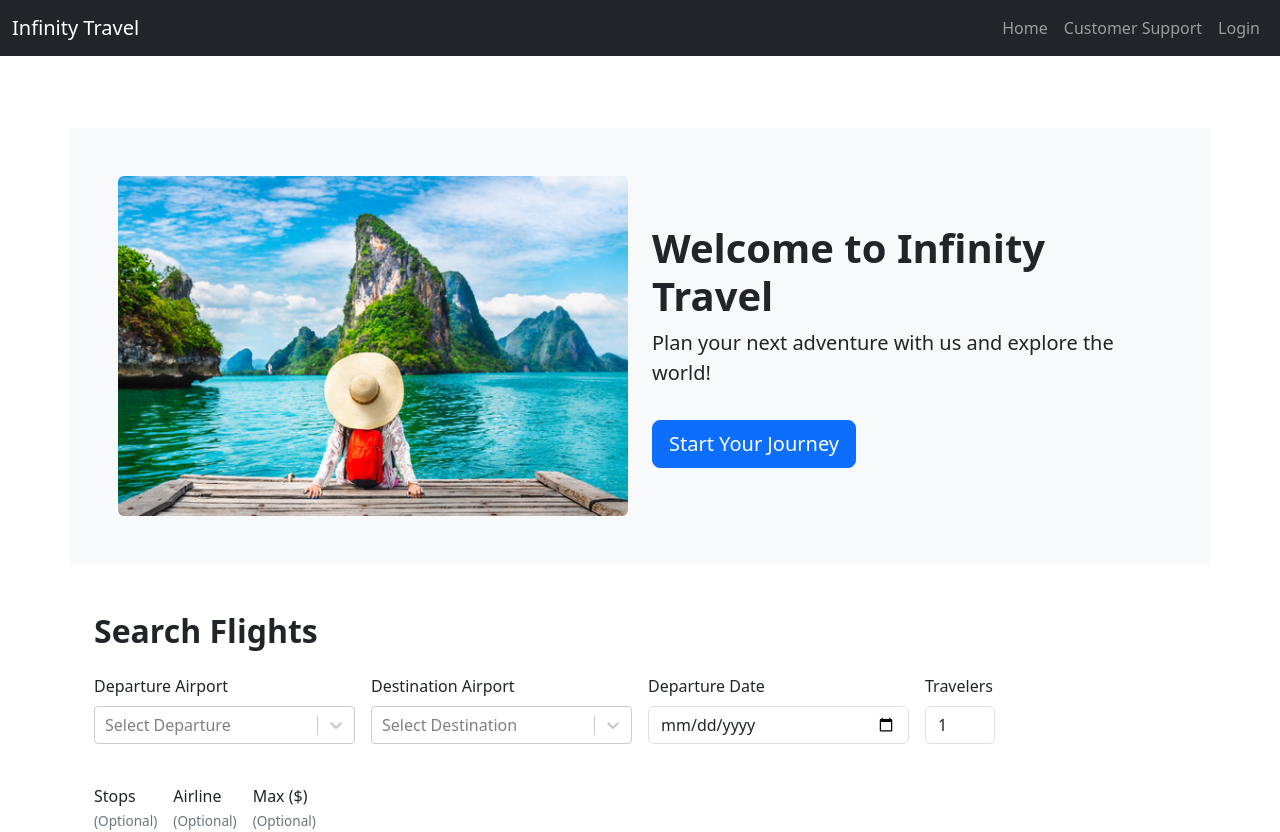
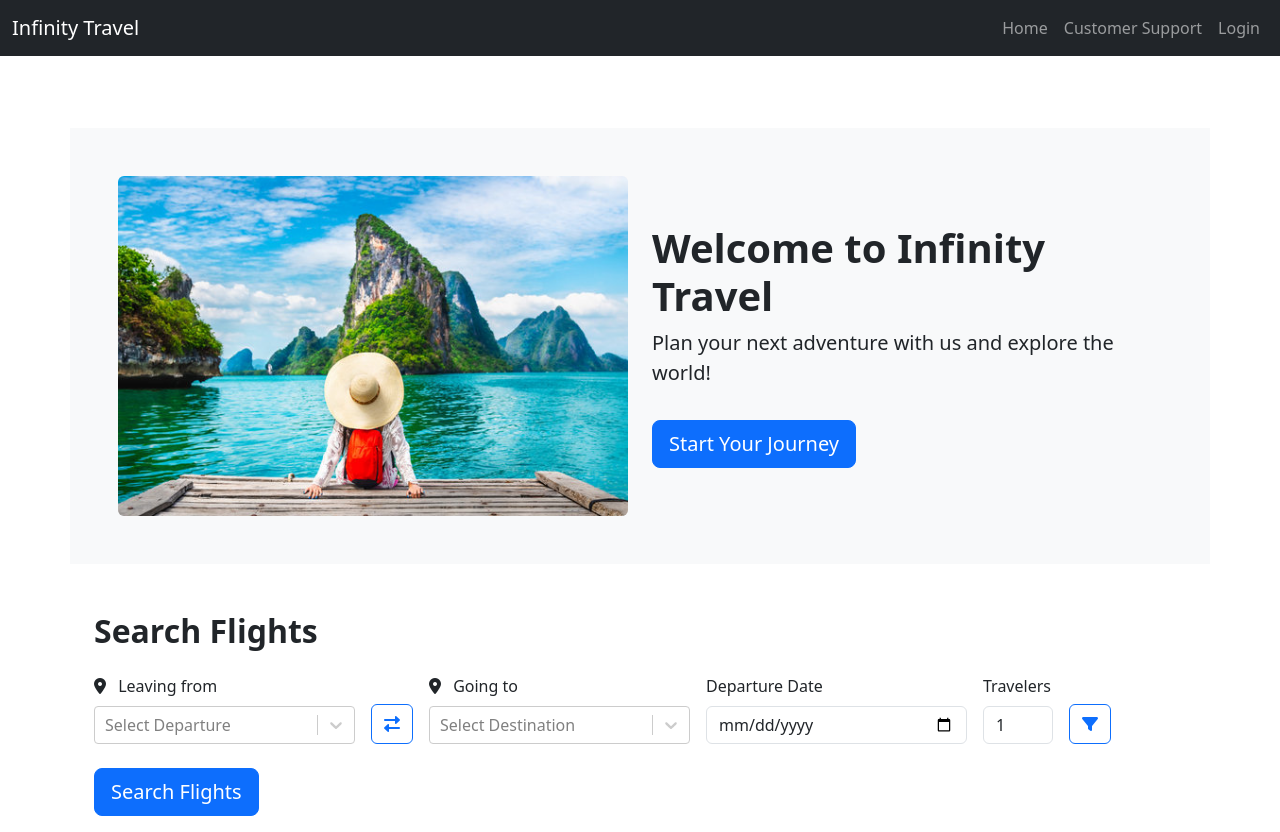
Before and after one commit to asthad1/Infinity_Travel, a React (Create React App) app in the folder frontend/: page / in a window 1280 px wide. Shown: the top 832 px of the page. Built offline with nearby package versions, Linux system fonts and the light colour scheme; the HTML template or start-up script is replaced by a standard one.

Commit message:
Added swap button for From/To and cleaned up filter button

```diff
--- a/frontend/src/components/FlightSearchForm.css
+++ b/frontend/src/components/FlightSearchForm.css
@@ -46,3 +46,7 @@
   }
 
 }
+
+.w-75 {
+  width: fit-content !important
+}
--- a/frontend/src/components/FlightSearchForm.js
+++ b/frontend/src/components/FlightSearchForm.js
@@ -11,8 +11,8 @@ function FlightSearchForm() {
   const [travelers, setTravelers] = useState(1);
   const [filteredFlights, setFilteredFlights] = useState([]); // To store filtered flights
   const [errorMessage, setErrorMessage] = useState(''); // To store error message
-
   const [minDate, setMinDate] = useState(''); // To store today's date as minDate
+  const [showFilters, setShowFilters] = useState(false); // State to show/hide filters
 
   // Use effect to set today's date in yyyy-mm-dd format
   useEffect(() => {
@@ -27,6 +27,13 @@ function FlightSearchForm() {
   const [numStops, setNumStops] = useState('');
   const [selectedAirline, setSelectedAirline] = useState('');
   const [maxPrice, setMaxPrice] = useState('');
+
+  // Function to swap departure and destination
+  const handleSwap = () => {
+    const temp = departureAirport;
+    setDepartureAirport(destinationAirport);
+    setDestinationAirport(temp);
+  };
 
   const handleSearch = (e) => {
     e.preventDefault();
@@ -69,10 +76,10 @@ function FlightSearchForm() {
       <h2 className="mb-4">Search Flights</h2>
       <form onSubmit={handleSearch}>
         {/* Search Parameters */}
-        <div className="row g-3 align-items-center">
-          <div className="col-md-6 col-lg-3">
+        <div className="row g-3">
+          <div className="col-md-6 col-lg-3 position-relative">
             <label htmlFor="departureAirport" className="form-label">
-              Departure Airport
+              <i className="fas fa-map-marker-alt me-2"></i> Leaving from
             </label>
             <Select
               options={airports}
@@ -83,9 +90,21 @@ function FlightSearchForm() {
             />
           </div>
 
-          <div className="col-md-6 col-lg-3">
+          {/* Swap Button */}
+          <div className="col-md-auto d-flex align-items-end">
+            <button
+              type="button"
+              className="btn btn-outline-primary swap-button"
+              onClick={handleSwap}
+              style={{ height: '40px' }} // Adjust the height to match the input fields
+            >
+              <i className="fas fa-exchange-alt"></i> {/* Swap arrows icon */}
+            </button>
+          </div>
+
+          <div className="col-md-6 col-lg-3 position-relative">
             <label htmlFor="destinationAirport" className="form-label">
-              Destination Airport
+              <i className="fas fa-map-marker-alt me-2"></i> Going to
             </label>
             <Select
               options={airports}
@@ -110,7 +129,8 @@ function FlightSearchForm() {
             />
           </div>
 
-          <div className="col-md-6 col-lg-2">
+          <div className="col-md-6 col-lg-2 d-flex align-items-end">
+            <div className="w-75">
               <label htmlFor="travelers" className="form-label">
                 Travelers
               </label>
@@ -124,9 +144,19 @@ function FlightSearchForm() {
                 required
               />
             </div>
+            <button
+              type="button"
+              className="btn btn-outline-primary ms-3"
+              onClick={() => setShowFilters((prev) => !prev)}
+              style={{ height: '40px' }} // Adjust the height to match the input field
+            >
+              <i className="fas fa-filter"></i> {/* Filter icon */}
+            </button>
+          </div>
         </div>
 
-        {/* Additional Filters */}
+        {/* Additional Filters Section */}
+        {showFilters && (
           <div className="row g-3 align-items-center mt-4">
             <div className="col-sm-4 col-lg-2">
               <label htmlFor="numStops" className="form-label">
@@ -175,6 +205,7 @@ function FlightSearchForm() {
               />
             </div>
           </div>
+        )}
 
         {/* Search Button */}
         <div className="row mt-4">
```
Lines whose indentation alone changed are shown as unchanged.
